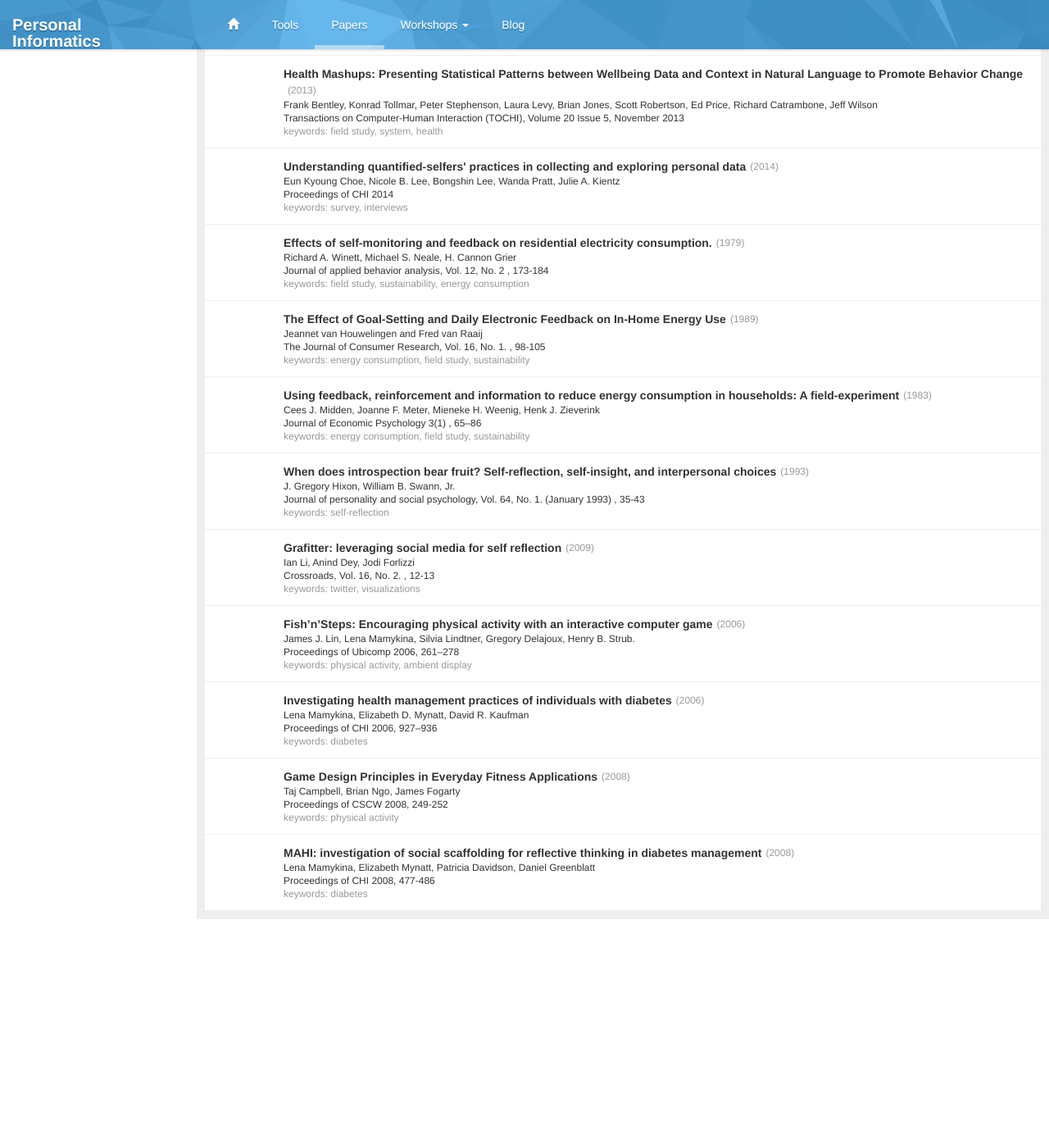
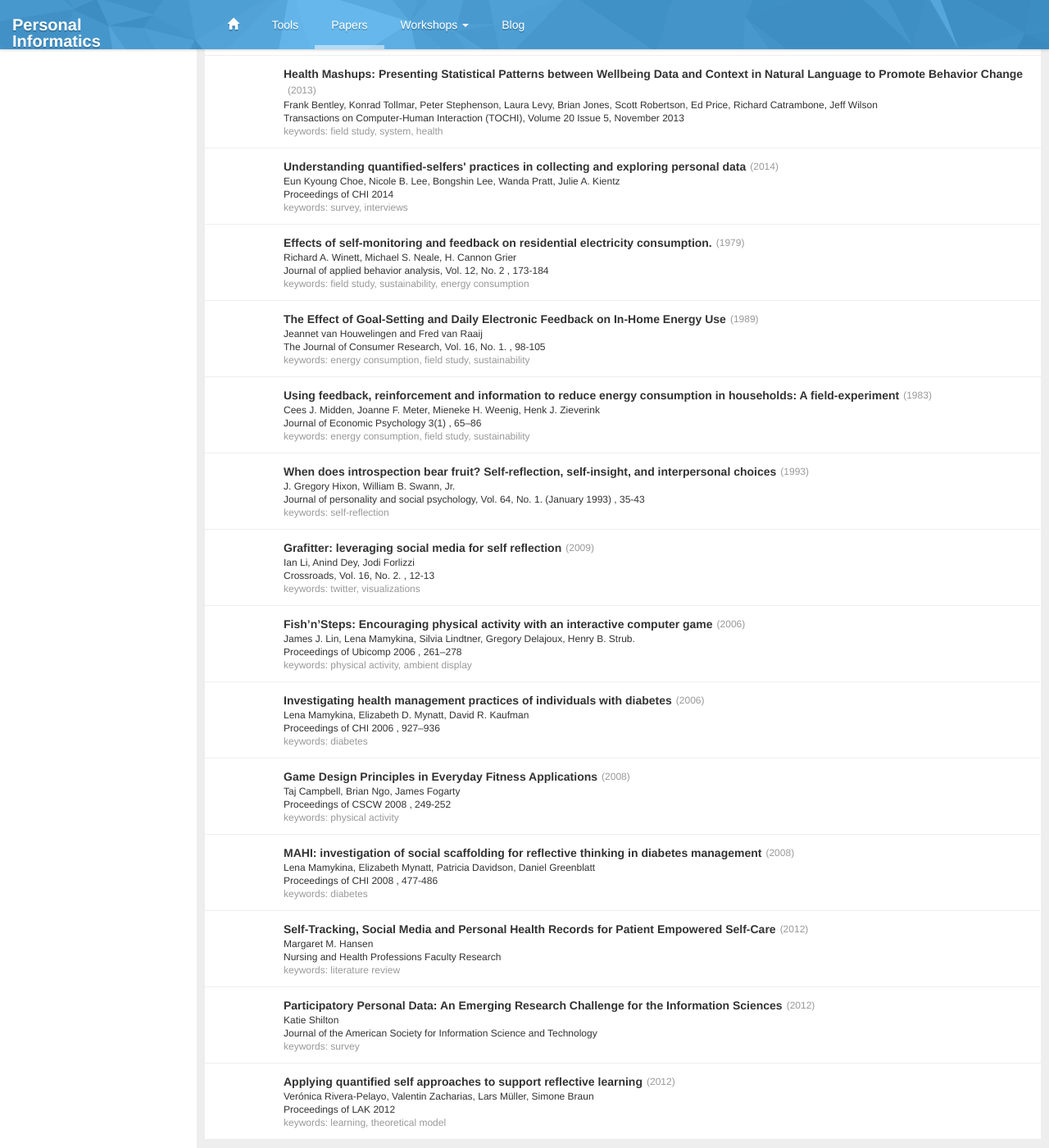
Before and after one commit to ianli/personalinformatics.org, a Jekyll site: the page built from papers/index.html, in a window 1280 px wide and 1400 px high, scrolled down 1336 px. Shown: the whole window at 82% size. Built offline with Jekyll 4.4.1, drawn with Linux system fonts in a browser that asks for light colours; nearby versions of some CDN libraries; comment, search, counter and statistics services are not loaded; before the commit the page ends 2457 px from its top, so only the background shows below that; some of the changed text lies outside the part shown.

Commit message:
Updated papers and tools

```diff
--- a/_data/papers.yml
+++ b/_data/papers.yml
@@ -31,7 +31,7 @@
   title: A stage-based model of personal informatics systems
   authors: Ian Li, Anind Dey, Jodi Forlizzi
   year: 2010
-  publisher: Proceedings of CHI 2010
+  conference: Proceedings of CHI 2010
   pages: 557-566
   pdf: http://ianli.com/publications/2010-ianli-chi-stage-based-model.pdf
   url: http://dl.acm.org/citation.cfm?id=1753326.1753409
@@ -41,7 +41,7 @@
 -
   title: "Understanding My Data, Myself: Supporting Self-Reflection with Ubicomp Technologies"
   authors: Ian Li, Anind Dey, Jodi Forlizzi
-  publisher: Proceedings of Ubicomp 2011
+  conference: Proceedings of Ubicomp 2011
   year: 2011
   pages: 405-414
   pdf: http://ianli.com/publications/2011-ianli-ubicomp-understanding-my-data.pdf
@@ -53,7 +53,7 @@
 -
   title: "Here's What I Did: Sharing and Reusing Web Activity with ActionShot"
   authors: Ian Li, Jeffrey Nichols, Tessa Lau, Clemens Drews, Allen Cypher
-  publisher: Proceedings of CHI 2010
+  conference: Proceedings of CHI 2010
   year: 2010
   pages: 723-732
   pdf: http://ianli.com/publications/2010-ianli-chi-actionshot.pdf
@@ -65,7 +65,7 @@
 -
   title: Using Visualizations to Increase Compliance in Experience Sampling
   authors: Gary Hsieh, Ian Li, Anind Dey, Jodi Forlizzi, Scott Hudson
-  publisher: Proceedings of Ubicomp 2008
+  conference: Proceedings of Ubicomp 2008
   year: 2008
   pages: 164-167
   pdf: http://ianli.com/publications/2008-hsieh-ubicomp-using-visualizations.pdf
@@ -77,7 +77,7 @@
 -
   title: The Design and Evaluation of Prototype Eco-Feedback Displays for Fixture-Level Water Usage Data
   authors: Jon Froehlich, Leah Findlater, Marilyn Ostergren, Solai Ramanathan, Josh Peterson, Inness Wragg, Eric Larson, Fabia Fu, Mazhengmin Bai, Shwetak Patel, James Landay
-  publisher: Proceedings of CHI 2012
+  conference: Proceedings of CHI 2012
   year: 2012
   pdf: http://www.cs.umd.edu/~jonf/publications/Froehlich_TheDesignAndEvaluationOfPrototypeEcoFeedbackDisplaysForFixtureLevelWaterUsageData_CHI2012.pdf
   url: http://dl.acm.org/citation.cfm?id=2208397
@@ -101,17 +101,17 @@
 -
   title: The Design of Eco-Feedback Technology
   authors: Jon Froehlich, Leah Findlater, James Landay
-  publisher: Proceedings of CHI 2010
+  conference: Proceedings of CHI 2010
   year: 2010
   pdf: http://www.cs.umd.edu/~jonf/publications/Froehlich_TheDesignOfEcoFeedbackTechnology_CHI2010.pdf
   url: http://dl.acm.org/citation.cfm?id=1753629
   tags:
     - sustainability
-    - literature survey
+    - literature review
 -
   title: "UbiGreen: Investigating a Mobile Tool for Tracking and Supporting Green Transportation Habits"
   authors: Jon Froehlich, Tawanna Dillahunt, Predrag Klasnja, Jennifer Mankoff, Sunny Consolvo, Beverly Harrison, James A. Landay
-  publisher: Proceedings of CHI 2009
+  conference: Proceedings of CHI 2009
   year: 2009
   pdf: http://www.cs.umd.edu/~jonf/publications/Froehlich_UbiGreen-InvestigatingAMobileToolForTrackingAndSupportingGreenTransportationHabits_CHI2009.pdf
   url: http://dl.acm.org/citation.cfm?id=1518701.1518861
@@ -122,7 +122,7 @@
 -
   title: "Flowers or a Robot Army?: Encouraging Awareness and Activity With Personal, Mobile Displays"
   authors: Sunny Consolvo, Predrag Klasnja, David W. McDonald, Daniel Avrahami, Jon Froehlich, Louis LeGrand, Ryan Libby, Keith Mosher, James A. Landay
-  publisher: Proceedings of UbiComp 2008
+  conference: Proceedings of UbiComp 2008
   year: 2008
   pdf: http://dub.washington.edu/djangosite/media/papers/UbiComp188-consolvo.pdf
   url: http://dl.acm.org/citation.cfm?id=1409635.1409644
@@ -133,7 +133,7 @@
 -
   title: Using Wearable Sensors and Real Time Inference to Understand Human Recall of Routine Activities
   authors: Predrag Klasnja, Beverly L. Harrison, Louis LeGrand, Anthony LaMarca, Jon Froehlich, Scott E. Hudson
-  publisher: Proceedings of UbiComp 2008
+  conference: Proceedings of UbiComp 2008
   pdf: http://dub.washington.edu/djangosite/media/papers/ubicomp233-klasnja.pdf
   url: http://dl.acm.org/citation.cfm?id=1409656
   year: 2008
@@ -145,7 +145,7 @@
 -
   title: "Activity Sensing in the Wild: A Field Trial of Ubifit Garden"
   authors: Sunny Consolvo, David W. McDonald, Tammy Toscos, Mike Y. Chen, Jon Froehlich, Beverly Harrison, Predrag Klasnja, Anthony LaMarca, Louis LeGrand, Ryan Libby, Ian Smith, James A. Landay
-  publisher: Proceedings of CHI 2008
+  conference: Proceedings of CHI 2008
   year: 2008
   pdf: http://dub.washington.edu/djangosite/media/papers/tmp59GTQs.pdf
   url: http://dl.acm.org/citation.cfm?id=1357335
@@ -158,7 +158,7 @@
 -
   title: "MyExperience: A System for in Situ Tracing and Capturing of User Feedback on Mobile Phones"
   authors: Jon Froehlich, Mike Y. Chen, Sunny Consolvo, Beverly Harrison, James A. Landay
-  publisher: Proceedings of MobiSys 2007
+  conference: Proceedings of MobiSys 2007
   year: 2007
   pdf: http://www.cs.umd.edu/~jonf/publications/Froehlich_MyExperience-ASystemForInSituTracingAndCapturingOfUserFeedbackOnMobilePhones_MobiSys2007.pdf
   url: http://dl.acm.org/citation.cfm?id=1247670
@@ -180,7 +180,7 @@
 -
   title: Understanding quantified-selfers' practices in collecting and exploring personal data
   authors: Eun Kyoung Choe, Nicole B. Lee, Bongshin Lee, Wanda Pratt, Julie A. Kientz
-  publisher: Proceedings of CHI 2014
+  conference: Proceedings of CHI 2014
   year: 2014
   pdf: http://students.washington.edu/eunky/download/CHI-2014-Choe-QuantifiedSelf.pdf
   url: http://dl.acm.org/citation.cfm?id=2557372
@@ -246,7 +246,7 @@
   title: "Fish’n’Steps: Encouraging physical activity with an interactive computer game"
   pages: 261–278
   year: 2006
-  publisher: Proceedings of Ubicomp 2006
+  conference: Proceedings of Ubicomp 2006
   url: http://dl.acm.org/citation.cfm?id=2166299
   pdf: http://luci.ics.uci.edu/websiteContent/weAreLuci/biographies/faculty/djp3/LocalCopy/LinJ2006.pdf
   tags:
@@ -255,7 +255,7 @@
 -
   authors: Lena Mamykina, Elizabeth D. Mynatt, David R. Kaufman
   title: Investigating health management practices of individuals with diabetes
-  publisher: Proceedings of CHI 2006
+  conference: Proceedings of CHI 2006
   pages: 927–936
   year: 2006
   url: http://dl.acm.org/citation.cfm?id=1124910
@@ -265,7 +265,7 @@
 -
   title: Game Design Principles in Everyday Fitness Applications
   authors: Taj Campbell, Brian Ngo, James Fogarty
-  publisher: Proceedings of CSCW 2008
+  conference: Proceedings of CSCW 2008
   year: 2008
   pages: 249-252
   url: http://dl.acm.org/citation.cfm?id=1460563.1460603
@@ -275,10 +275,37 @@
 -
   title: "MAHI: investigation of social scaffolding for reflective thinking in diabetes management"
   authors:  Lena Mamykina, Elizabeth Mynatt, Patricia Davidson, Daniel Greenblatt
-  publisher: Proceedings of CHI 2008
+  conference: Proceedings of CHI 2008
   year: 2008
   pages: 477-486
   url: http://dl.acm.org/citation.cfm?id=1357131
   pdf: https://research.cc.gatech.edu/ecl/drupal/sites/edu.ecl/files/mamykina-MAHI-08-notes.pdf
   tags:
     - diabetes
+-
+  title: "Self-Tracking, Social Media and Personal Health Records for Patient Empowered Self-Care"
+  authors: Margaret M. Hansen
+  year: 2012
+  journal: Nursing and Health Professions Faculty Research
+  url: http://repository.usfca.edu/nursing_fac/17
+  pdf: http://repository.usfca.edu/cgi/viewcontent.cgi?article=1016&context=nursing_fac
+  tags:
+    - literature review
+-
+  title: "Participatory Personal Data: An Emerging Research Challenge for the Information Sciences"
+  authors: Katie Shilton
+  journal: Journal of the American Society for Information Science and Technology
+  year: 2012
+  pdf: http://terpconnect.umd.edu/~kshilton/ShiltonJASISTpreprint.pdf
+  url: http://onlinelibrary.wiley.com/doi/10.1002/asi.22655/abstract
+  tags:
+    - survey
+-
+  title: Applying quantified self approaches to support reflective learning
+  authors: "Verónica Rivera-Pelayo, Valentin Zacharias, Lars Müller, Simone Braun"
+  conference: Proceedings of LAK 2012
+  year: 2012
+  url: http://dl.acm.org/citation.cfm?id=2330631
+  tags:
+    - learning
+    - theoretical model
--- a/papers/index.html
+++ b/papers/index.html
@@ -20,10 +20,16 @@ form_invite: Add a paper, book, or article
             {{ paper.type }}
           {% elsif paper.magazine %}
             magazine
+          {% elsif paper.newspaper %}
+            newspaper
           {% elsif paper.journal %}
             journal
+          {% elsif paper.book %}
+            book
+          {% elsif paper.conference %}
+            conference
           {% else %}
-            conference paper
+            conference
           {% endif %}
         </div>
         {% if paper.pdf %}
@@ -42,7 +48,10 @@ form_invite: Add a paper, book, or article
       <div class="papers-item-authors">{{ paper.authors }}</div>
       <div class="papers-item-publisher">
         {{ paper.magazine }}
+        {{ paper.newspaper }}
         {{ paper.journal }}
+        {{ paper.book }}
+        {{ paper.conference }}
         {{ paper.publisher }}{% if paper.pages %}, {{ paper.pages }}{% endif %}
       </div>
       <div class="papers-item-keywords">
```
Also changed, not shown: _data/tools.yml (+15 -0 lines).
